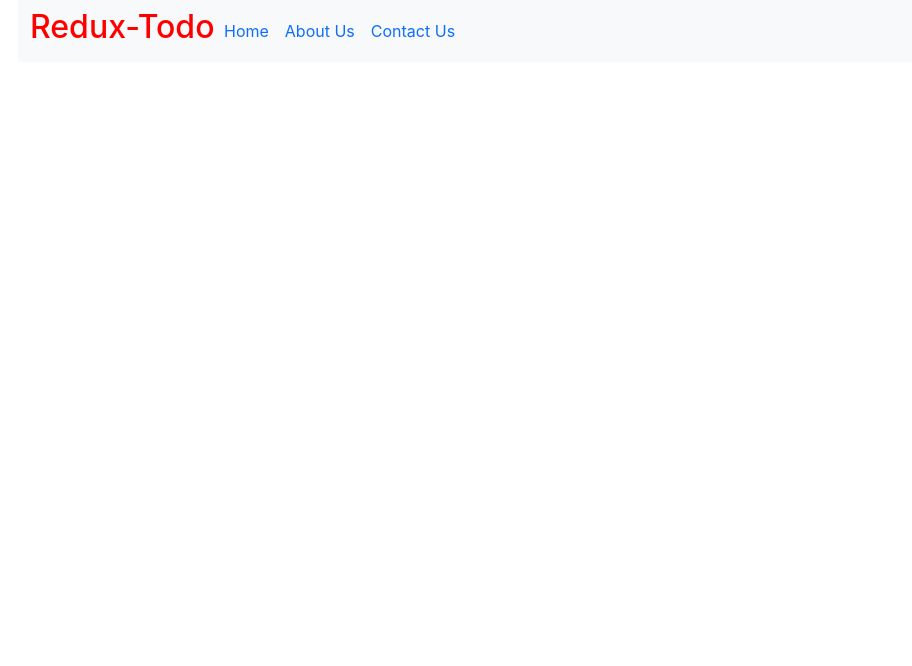
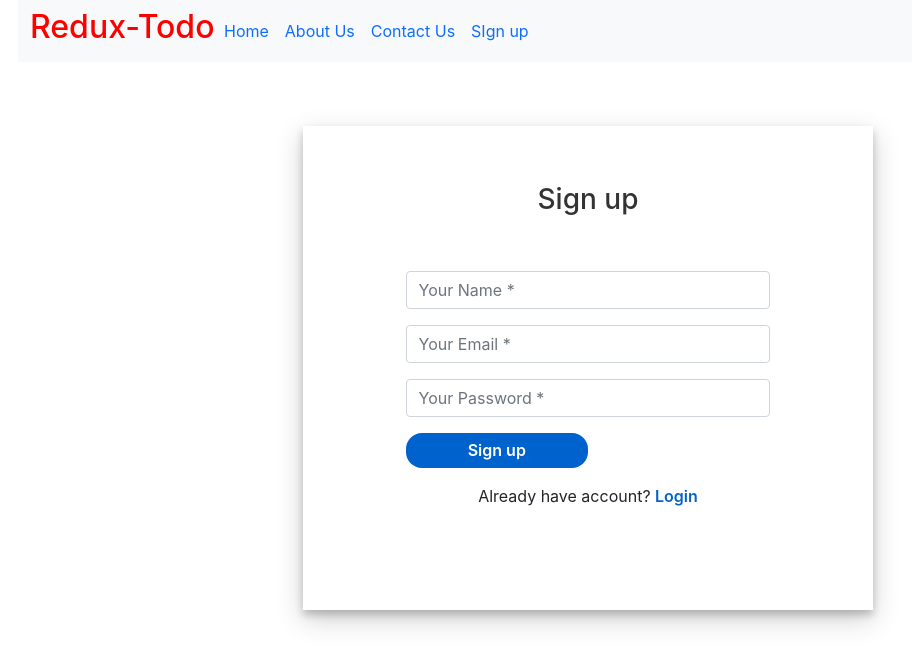
Before and after one commit to charanjit310/redux-todo-app, a React (Create React App) app: page /register in a window 1280 px wide. Shown: the top 666 px of the page, without its empty margins (52-964 px from the left). Built offline with nearby package versions, Linux system fonts and the light colour scheme.

Commit message:
register form

```diff
--- a/src/App.js
+++ b/src/App.js
@@ -9,6 +9,7 @@ import Home from "./components/Home";
 import About from "./components/About";
 import Contact from "./components/Contact";
 import Login from "./components/Login";
+import Register from "./components/Register";
 
 function App() {
   return (
@@ -18,6 +19,7 @@ function App() {
         <Switch>
           {/* <Route exact path="/" component={Home}></Route> */}
           <Route exact path="/" component={Login}></Route>
+          <Route exact path="/register" component={Register}></Route>
           <Route exact path="/about" component={About}></Route>
           <Route exact path="/contact" component={Contact}></Route>
         </Switch>
--- a/src/components/Navbar.jsx
+++ b/src/components/Navbar.jsx
@@ -18,6 +18,9 @@ function Navbar() {
               <li className="nav-item">
                 <Link className="nav-link" to="/contact">Contact Us</Link>
               </li>
+              <li className="nav-item">
+                <Link className="nav-link" to="/register">SIgn up</Link>
+              </li>
             </ul>
           </nav>
         </div>
--- /dev/null
+++ b/src/components/Register.jsx
@@ -0,0 +1,38 @@
+import React from 'react'
+import { Link } from 'react-router-dom';
+import "../assets/Register.css";
+
+function Register() {
+  return (
+    <div>
+      <div className="container login-container">
+        <div className="row justify-content-center">
+          <div className="col-md-6 login-form-1 ">
+            <h3>Sign up </h3>
+            <form>
+              <div className="form-group mb-3">
+                <input type="text" className="form-control" placeholder="Your Name *" value="" />
+              </div>
+
+              <div className="form-group mb-3">
+                <input type="text" className="form-control" placeholder="Your Email *" value="" />
+              </div>
+
+              <div className="form-group mb-3">
+                <input type="password" className="form-control" placeholder="Your Password *" value="" />
+              </div>
+              <div className="form-group mb-3">
+                <input type="submit" className="btnSubmit" value="Sign up" />
+              </div>
+              <div className="form-group text-center ">
+                <span>Already have account? </span><Link className="ForgetPwd" to="/">Login</Link>
+              </div>
+            </form>
+          </div>
+        </div>
+      </div>
+    </div>
+  )
+}
+
+export default Register
```
